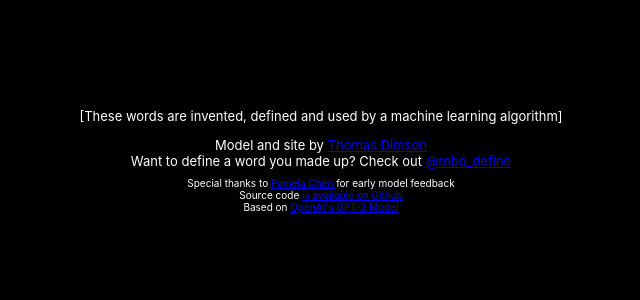
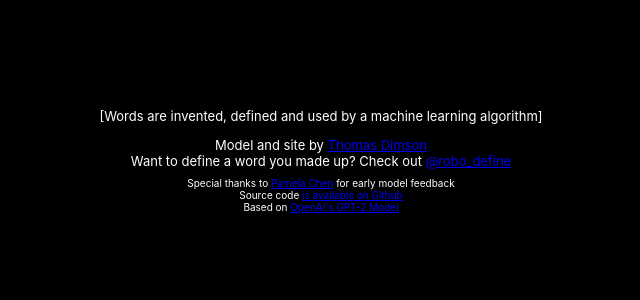
Before and after one commit to turtlesoupy/this-word-does-not-exist, a Python web app: template site/templates/index.jinja2 in a window 1280 px wide. Shown: the part 470-770 px from the top of the page, without its empty margins (319-959 px from the left). Run offline with Jinja, Linux system fonts and the light colour scheme; the template is opened without the code that fills it, so the values that code supplies are empty.

Commit message:
Update template

```diff
--- a/site/templates/index.jinja2
+++ b/site/templates/index.jinja2
@@ -40,7 +40,7 @@
 
     <div class="attribution">
         <div class="explanation">
-            [These words are invented, defined and used by a machine learning algorithm]
+            [Words are invented, defined and used by a machine learning algorithm]
         </div>
         <div class="primary-attribution">
             <div> Model and site by <a href="https://twitter.com/turtlesoupy">Thomas Dimson</a> </div>
@@ -48,7 +48,7 @@
         </div>
 
         <div class="secondary-attribution">
-            <div> Special thanks to <a href="http://pamelachen.com/"> Pamela Chen </a> for early model feedback </div>
+            <div> Special thanks to <a href="http://pamelachen.com/">Pamela Chen</a> for early model feedback </div>
             <div> Source code <a href="https://github.com/turtlesoupy/title-maker-pro">is available on Github</a>
             <div> Based on <a href="https://openai.com/blog/better-language-models/">OpenAI's GPT-2 Model</a> </div>
         </div>
```
